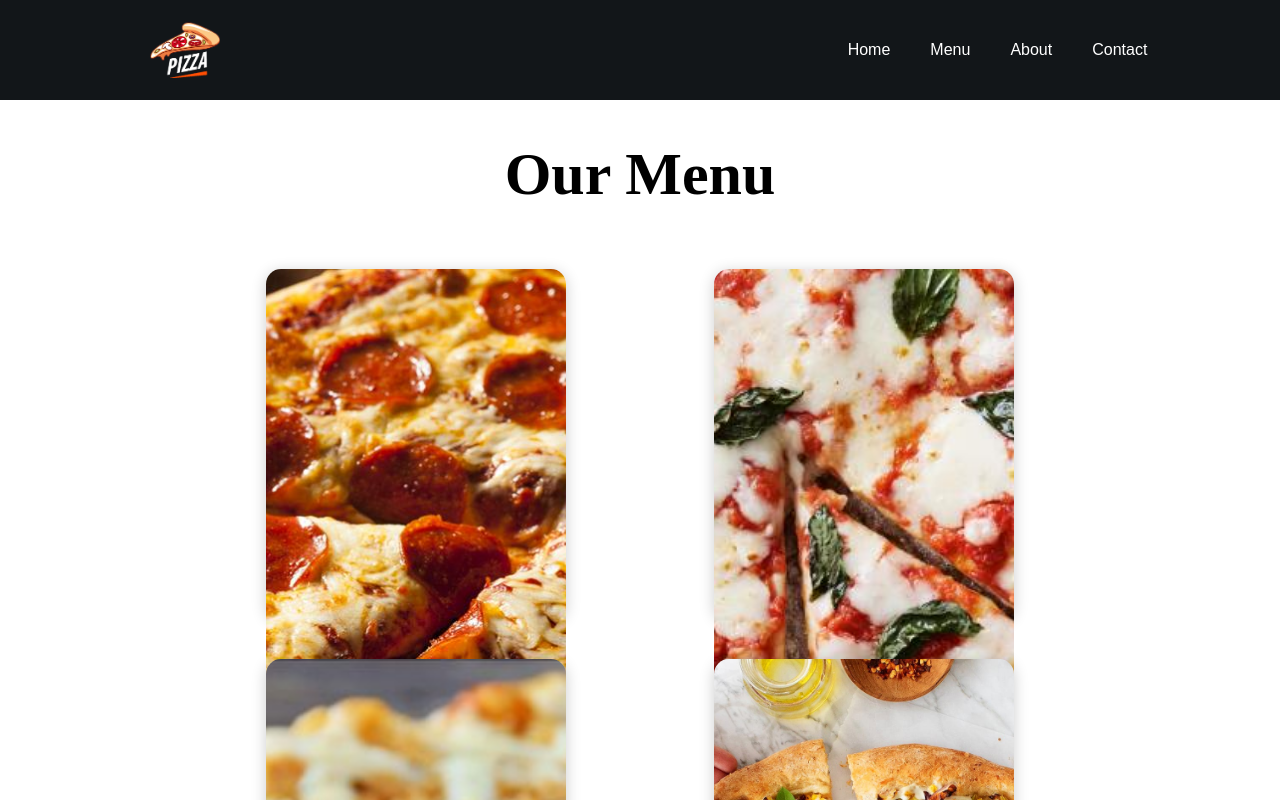
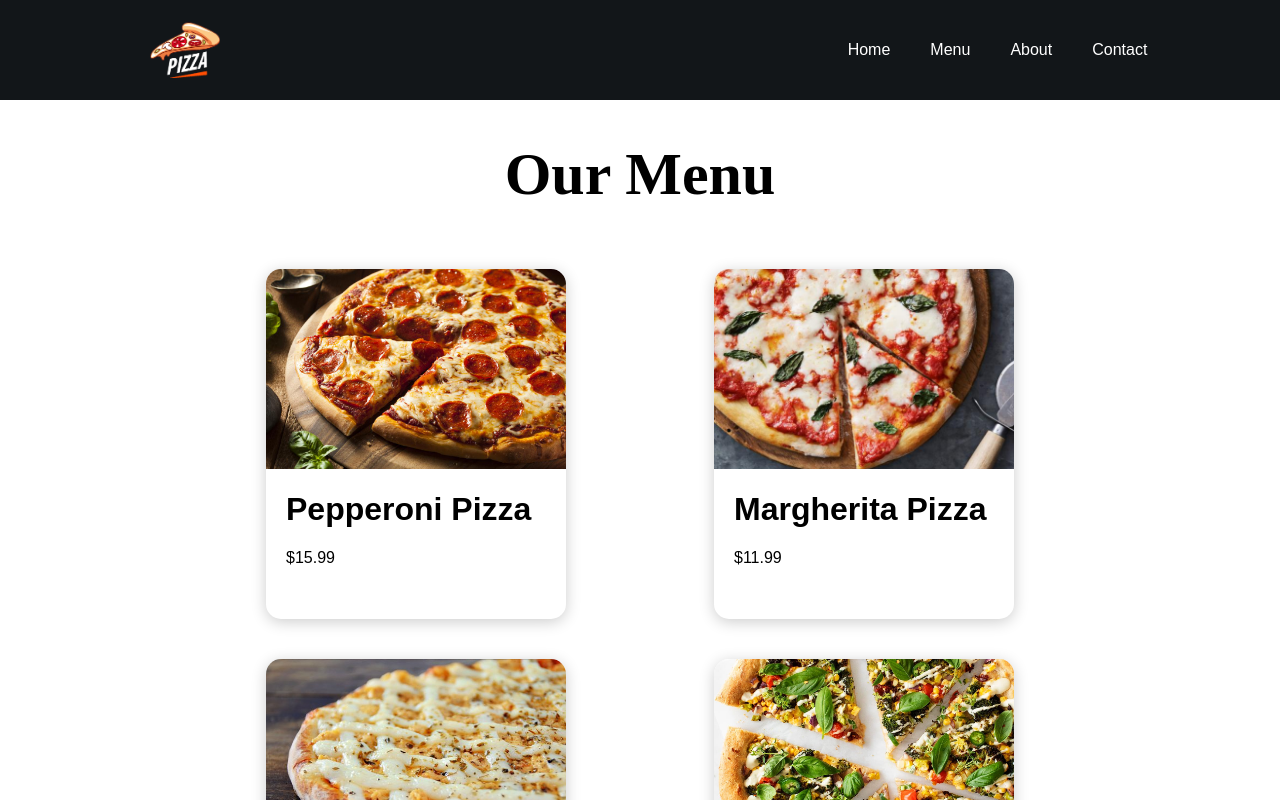
Before and after one commit to amran04/Pizza-Hut, a React (Create React App) app: page /menu in a window 1280 px wide. Shown: the top 800 px of the page. Built offline with nearby package versions, Linux system fonts and the light colour scheme; the HTML template or start-up script is replaced by a standard one.

Commit message:
Update Menu.css

```diff
--- a/src/styles/Menu.css
+++ b/src/styles/Menu.css
@@ -38,7 +38,7 @@
   border-top-left-radius: 15px;
   border-top-right-radius: 15px;
   width: 100%;
-  height: 700px;
+  height: 200px;
   background-position: center;
   background-repeat: no-repeat;
   background-size: cover;
```
